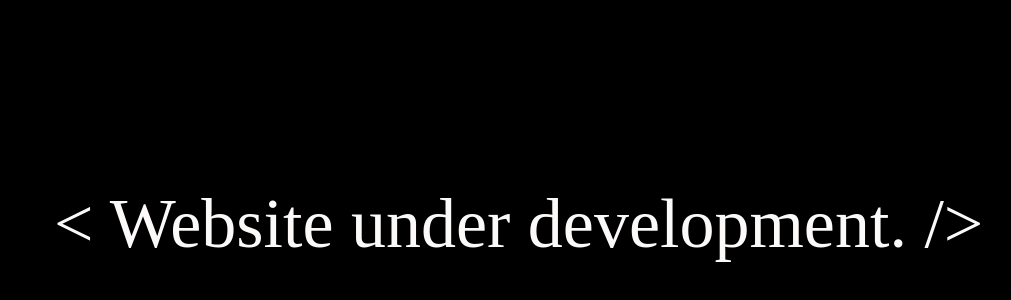
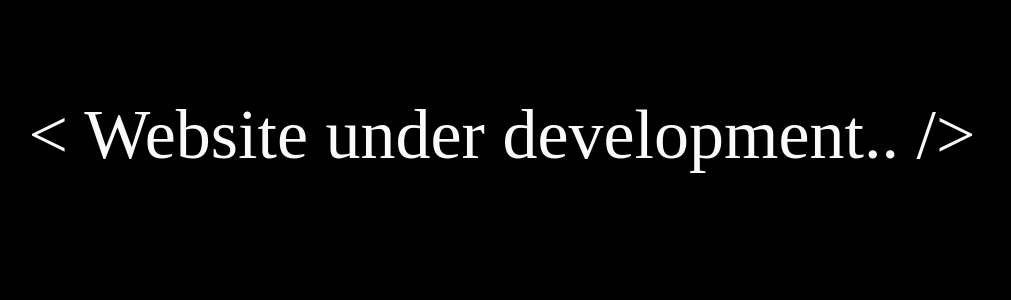
Before and after one commit to Gabriel3104/Gabriel3104.github.io, a plain HTML site: page index.html in a window 1280 px wide. Shown: the part 166-466 px from the top of the page, without its empty margins (138-1149 px from the left). Drawn offline with Linux system fonts and the light colour scheme.

Commit message:
cambios centrado

```diff
--- a/index.html
+++ b/index.html
@@ -8,7 +8,7 @@
 </head>
 <body>
 
-    <p> < Website under development. /> </p>
+    <p> < Website under development.. /> </p>
 
 </body>
 </html>
--- a/style.css
+++ b/style.css
@@ -1,14 +1,11 @@
 body {
     color: rgb(252, 249, 249);
-    width: 500px;
     border: 1px solid black;
     background-color: black
 }
 
 p{
     font-size: 70px;
-    left: 15%;
-    top: 35%;
-    position: absolute;
+    margin-top: 20%;
     text-align: center;
 }
```
